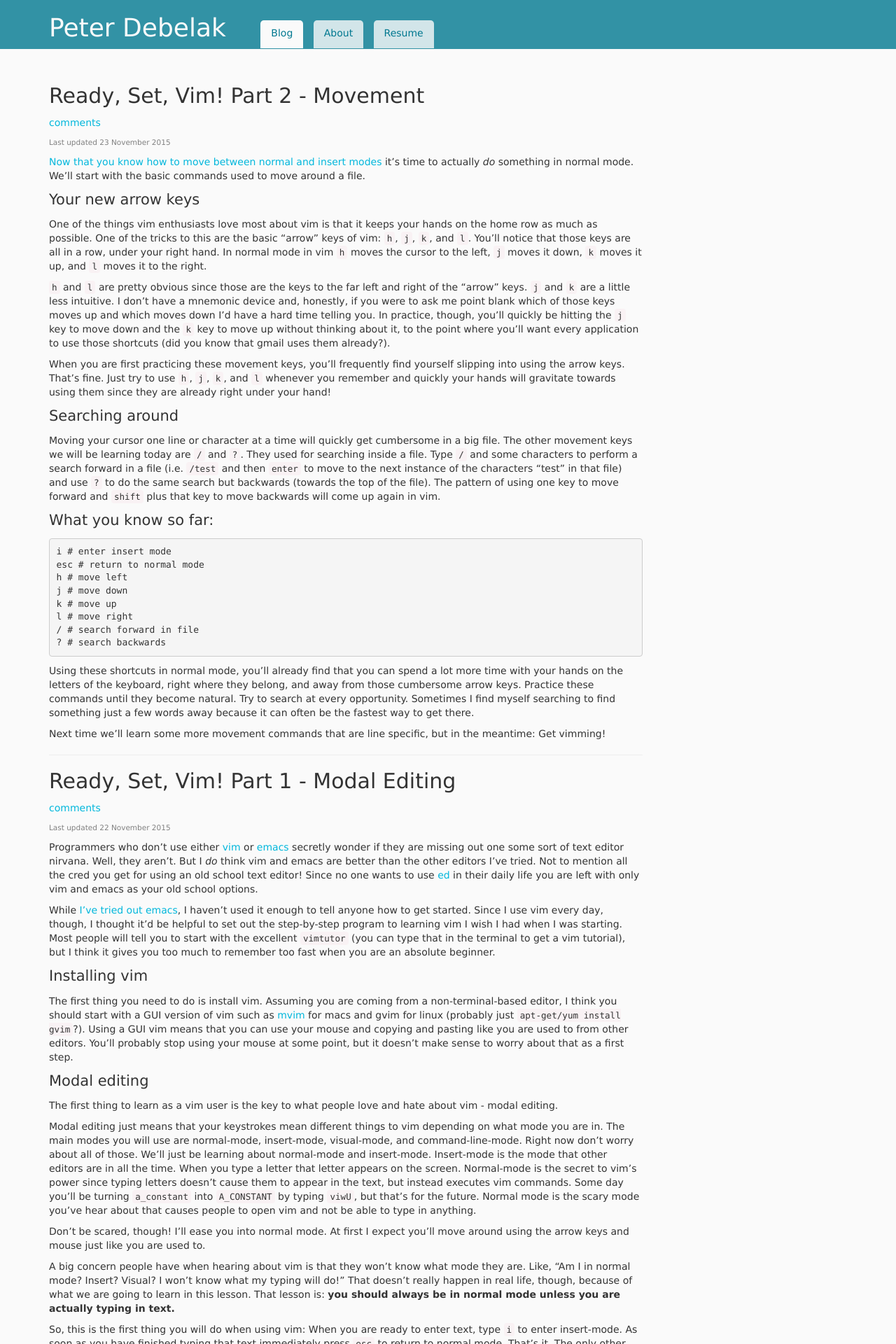
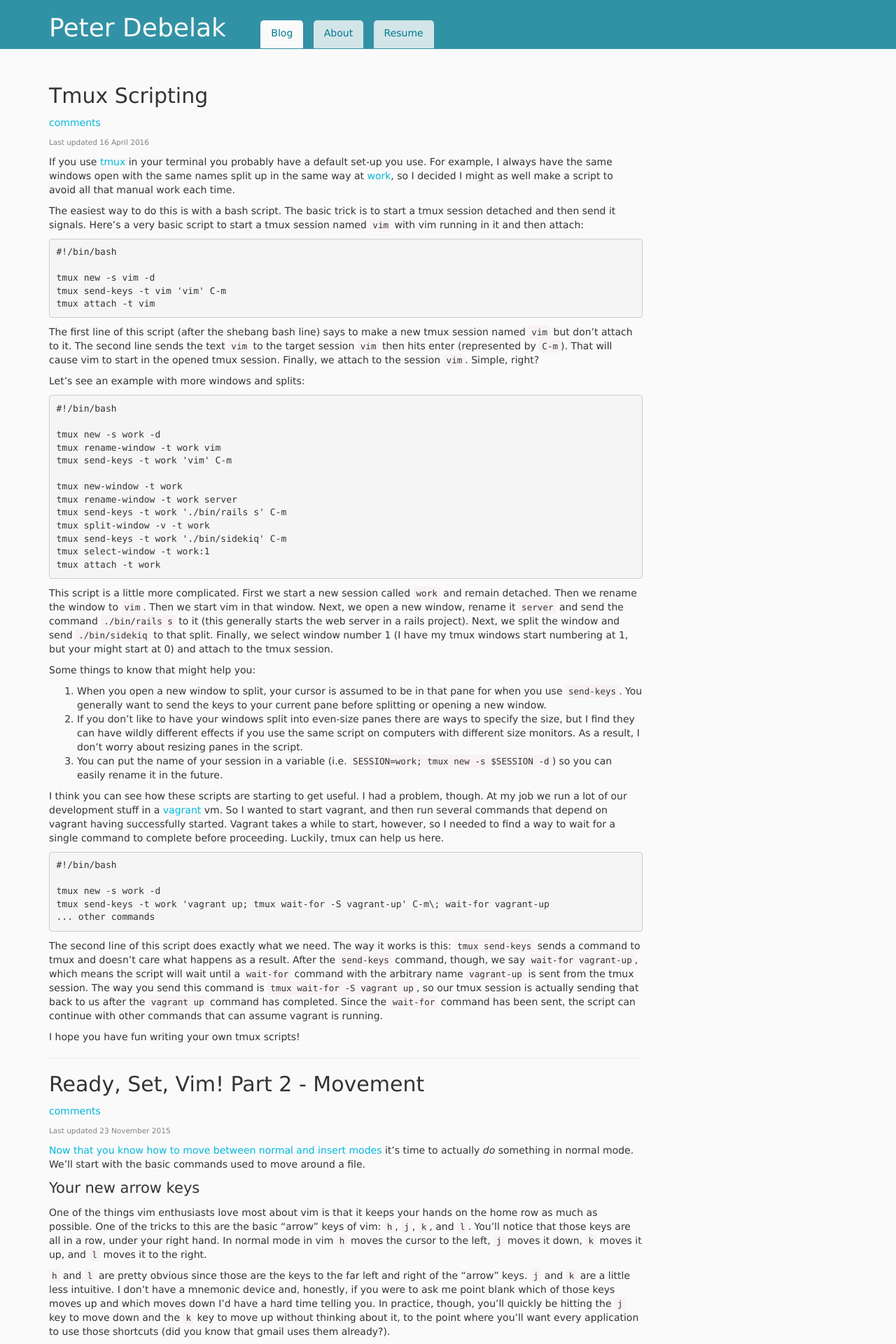
Before and after one commit to pdebelak/peterdebelak.com, a Jekyll site: the page built from blog/index.html, in a window 1280 px wide. Shown: the top 1920 px of the page at 70% size. Built offline with Jekyll 4.4.1, drawn with Linux system fonts in a browser that asks for light colours; the list of posts is cut into pages by our own code; comment, search, counter and statistics services are not loaded; some of the changed text lies outside the part shown.

Commit message:
Add tmux scripting post

```diff
--- /dev/null
+++ b/_posts/2016-04-16-tmux-scripting.md
@@ -0,0 +1,52 @@
+---
+title: Tmux Scripting
+description: It can sometimes be fun and useful to write tmux scripts that get everything you need running at once. Peter gives you some tips on how to write scripts for tmux.
+---
+
+If you use [tmux](https://tmux.github.io/) in your terminal you probably have a default set-up you use. For example, I always have the same windows open with the same names split up in the same way at [work](https://reverb.com), so I decided I might as well make a script to avoid all that manual work each time.
+
+The easiest way to do this is with a bash script. The basic trick is to start a tmux session detached and then send it signals. Here's a very basic script to start a tmux session named `vim` with vim running in it and then attach:
+
+    #!/bin/bash
+
+    tmux new -s vim -d
+    tmux send-keys -t vim 'vim' C-m
+    tmux attach -t vim
+
+The first line of this script (after the shebang bash line) says to make a new tmux session named `vim` but don't attach to it. The second line sends the text `vim` to the target session `vim` then hits enter (represented by `C-m`). That will cause vim to start in the opened tmux session. Finally, we attach to the session `vim`. Simple, right?
+
+Let's see an example with more windows and splits:
+
+    #!/bin/bash
+
+    tmux new -s work -d
+    tmux rename-window -t work vim
+    tmux send-keys -t work 'vim' C-m
+
+    tmux new-window -t work
+    tmux rename-window -t work server
+    tmux send-keys -t work './bin/rails s' C-m
+    tmux split-window -v -t work
+    tmux send-keys -t work './bin/sidekiq' C-m
+    tmux select-window -t work:1
+    tmux attach -t work
+
+This script is a little more complicated. First we start a new session called `work` and remain detached. Then we rename the window to `vim`. Then we start vim in that window. Next, we open a new window, rename it `server` and send the command `./bin/rails s` to it (this generally starts the web server in a rails project). Next, we split the window and send `./bin/sidekiq` to that split. Finally, we select window number 1 (I have my tmux windows start numbering at 1, but your might start at 0) and attach to the tmux session.
+
+Some things to know that might help you:
+
+1. When you open a new window to split, your cursor is assumed to be in that pane for when you use `send-keys`. You generally want to send the keys to your current pane before splitting or opening a new window.
+2. If you don't like to have your windows split into even-size panes there are ways to specify the size, but I find they can have wildly different effects if you use the same script on computers with different size monitors. As a result, I don't worry about resizing panes in the script.
+3. You can put the name of your session in a variable (i.e. `SESSION=work; tmux new -s $SESSION -d`) so you can easily rename it in the future.
+
+I think you can see how these scripts are starting to get useful. I had a problem, though. At my job we run a lot of our development stuff in a [vagrant](https://www.vagrantup.com/) vm. So I wanted to start vagrant, and then run several commands that depend on vagrant having successfully started. Vagrant takes a while to start, however, so I needed to find a way to wait for a single command to complete before proceeding. Luckily, tmux can help us here.
+
+    #!/bin/bash
+
+    tmux new -s work -d
+    tmux send-keys -t work 'vagrant up; tmux wait-for -S vagrant-up' C-m\; wait-for vagrant-up
+    ... other commands
+
+The second line of this script does exactly what we need. The way it works is this: `tmux send-keys` sends a command to tmux and doesn't care what happens as a result. After the `send-keys` command, though, we say `wait-for vagrant-up`, which means the script will wait until a `wait-for` command with the arbitrary name `vagrant-up` is sent from the tmux session. The way you send this command is `tmux wait-for -S vagrant up`, so our tmux session is actually sending that back to us after the `vagrant up` command has completed. Since the `wait-for` command has been sent, the script can continue with other commands that can assume vagrant is running.
+
+I hope you have fun writing your own tmux scripts!
--- a/css/_home.scss
+++ b/css/_home.scss
@@ -8,7 +8,6 @@
 
 .post-title {
   margin-bottom: 3px;
-  margin-top: 0;
   color: inherit;
   @extend .h3;
   a {
```
Also changed, not shown: _drafts/searching-text-with-javascript.md (added, +4 -0 lines).
